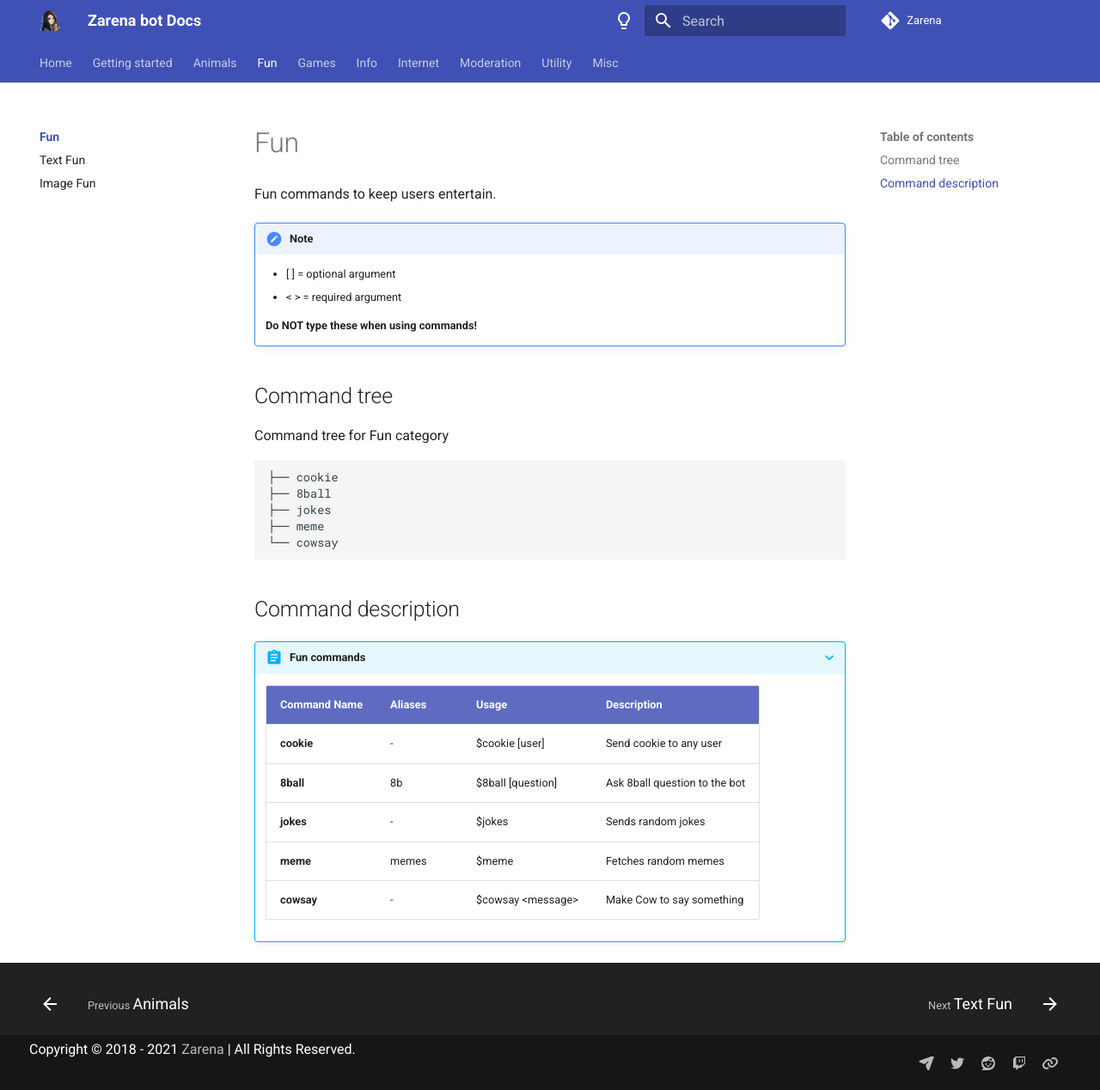
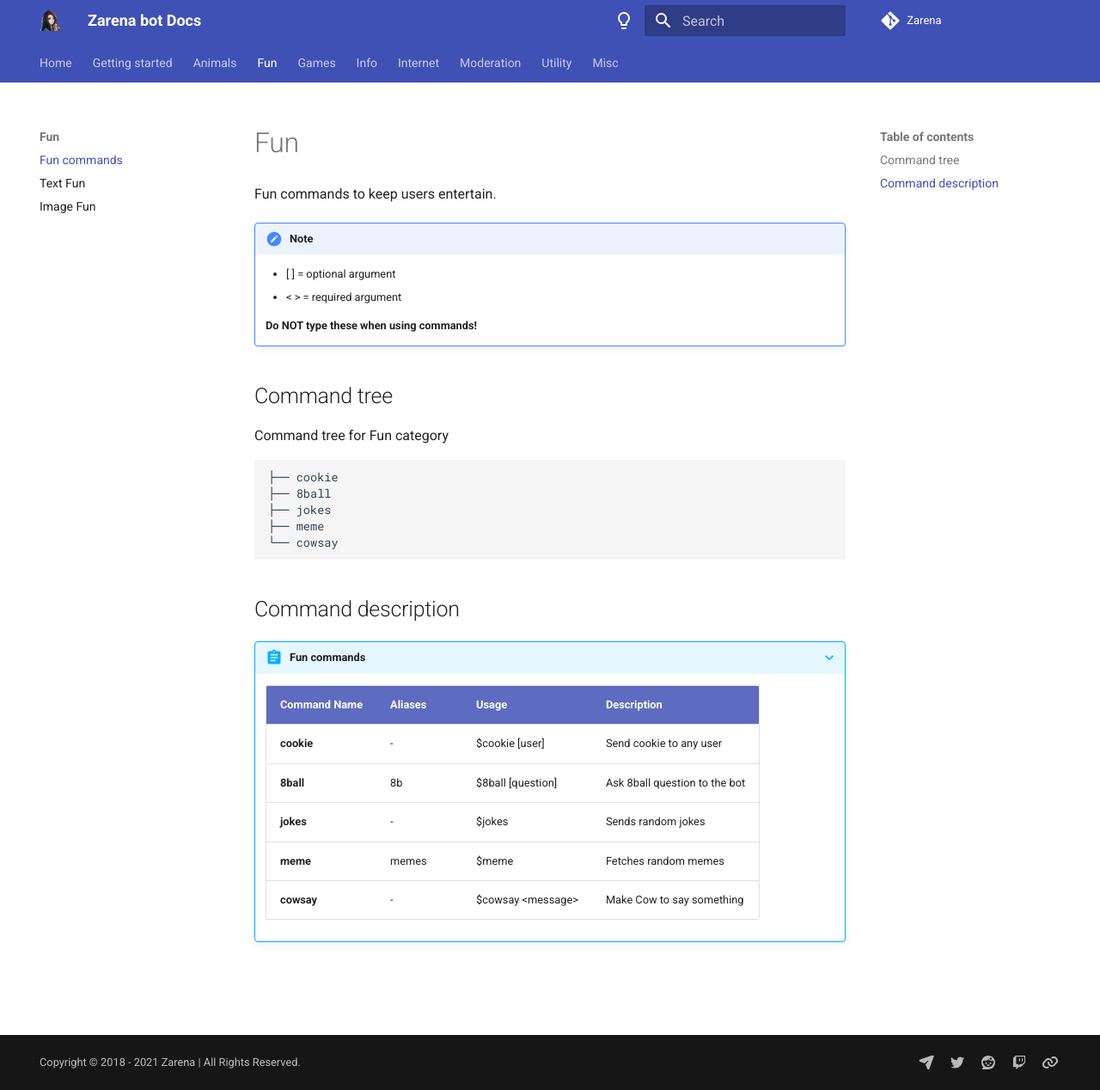
Before and after one commit to Quyllurqhapaq/quyllurqhapaq.github.io, an MkDocs documentation site: the page built from docs/fun.md, in a window 1280 px wide and 1268 px high. Shown: the whole window at 86% size. Built offline with MkDocs 1.6.1 and Material for MkDocs 9.7.7, drawn with Linux system fonts in a browser that asks for light colours.

Commit message:
File added

```diff
--- a/mkdocs.yml
+++ b/mkdocs.yml
@@ -18,6 +18,7 @@
   language: en
   features:
     - navigation.expand
+    - navigation.indexes
     - navigation.instant
     - navigation.tabs
     - navigation.top
@@ -76,7 +77,6 @@
 plugins:
   - search
   - macros
-  - section-index
 
 nav:
   - Home: index.md
@@ -117,6 +117,7 @@
     invite: https://discord.com/oauth2/authorize?client_id=471701482874601472&scope=bot&permissions=8
     server: https://discord.gg/sRGkTVw
     status: https://status.zarena.ga/
+  generator: false
 
 extra_css:
   - assets/stylesheets/extra.css
--- a/overrides/partials/footer.html
+++ /dev/null
@@ -1,55 +0,0 @@
-{#-
-  This file was automatically generated - do not edit
--#}
-{% import "partials/language.html" as lang with context %}
-<footer class="md-footer">
-  {% if page.previous_page or page.next_page %}
-    <nav class="md-footer__inner md-grid" aria-label="{{ lang.t('footer.title') }}">
-      {% if page.previous_page %}
-        {% set direction = lang.t("footer.previous") %}
-        <a href="{{ page.previous_page.url | url }}" class="md-footer__link md-footer__link--prev" aria-label="{{ direction }}: {{ page.previous_page.title | e }}" rel="prev">
-          <div class="md-footer__button md-icon">
-            {% include ".icons/material/arrow-left.svg" %}
-          </div>
-          <div class="md-footer__title">
-            <div class="md-ellipsis">
-              <span class="md-footer__direction">
-                {{ direction }}
-              </span>
-              {{ page.previous_page.title }}
-            </div>
-          </div>
-        </a>
-      {% endif %}
-      {% if page.next_page %}
-        {% set direction = lang.t("footer.next") %}
-        <a href="{{ page.next_page.url | url }}" class="md-footer__link md-footer__link--next" aria-label="{{ direction }}: {{ page.next_page.title | e }}" rel="next">
-          <div class="md-footer__title">
-            <div class="md-ellipsis">
-              <span class="md-footer__direction">
-                {{ direction }}
-              </span>
-              {{ page.next_page.title }}
-            </div>
-          </div>
-          <div class="md-footer__button md-icon">
-            {% include ".icons/material/arrow-right.svg" %}
-          </div>
-        </a>
-      {% endif %}
-    </nav>
-  {% endif %}
-  <div class="md-footer-meta md-typeset">
-    <div class="md-footer-meta__inner md-grid">
-      <div class="md-footer-copyright">
-        {% if config.copyright %}
-          <div class="md-footer-copyright__highlight">
-            {{ config.copyright }}
-          </div>
-        {% endif %}
-        {{ extracopyright }}
-      </div>
-      {% include "partials/social.html" %}
-    </div>
-  </div>
-</footer>
```
Also changed, not shown: 1 other file.
